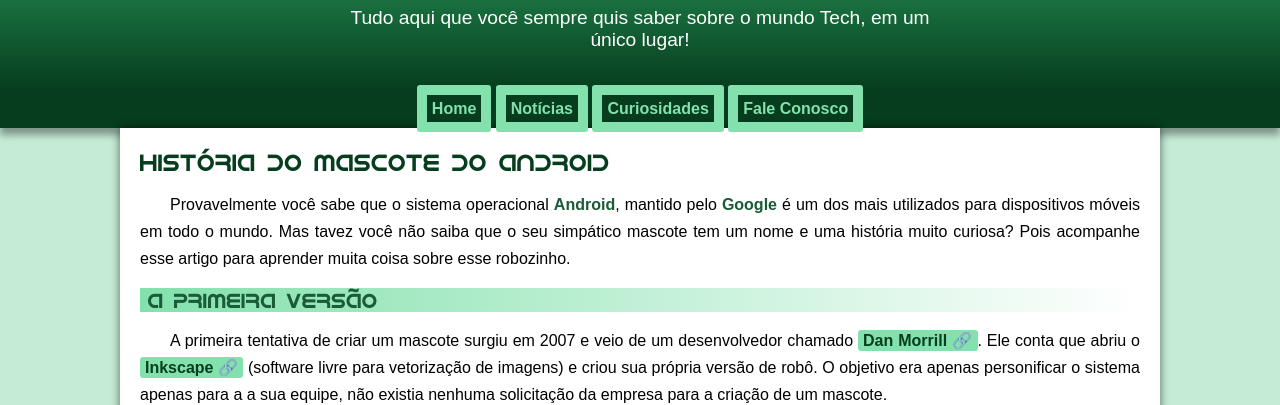
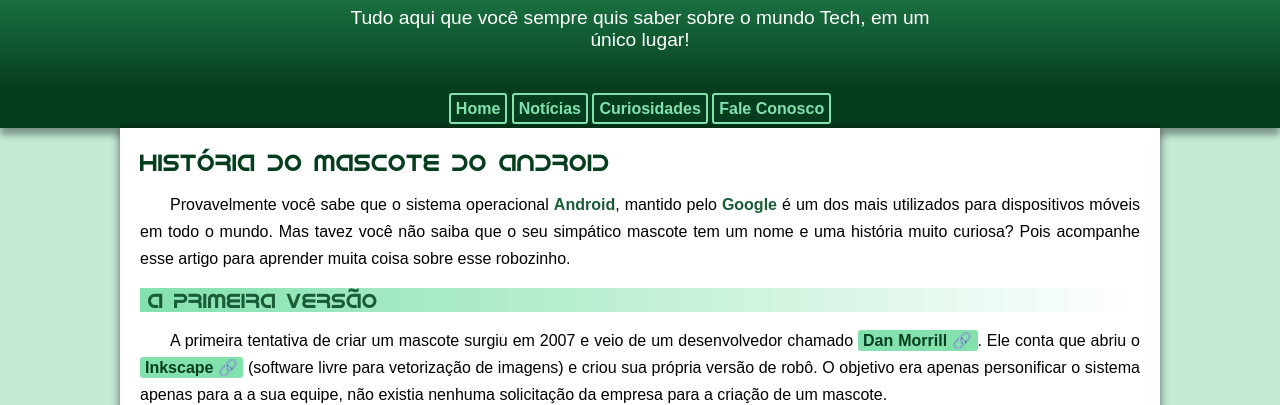
Before and after one commit to eujuniorrafael/projeto-android, a plain HTML site: page index.html in a window 1280 px wide. Shown: the part 100-505 px from the top of the page. Drawn offline with Linux system fonts and the light colour scheme.

Commit message:
Update style.css

```diff
--- a/estilo/style.css
+++ b/estilo/style.css
@@ -76,7 +76,7 @@ nav {
 nav > a {
     color: var(--cor1);
     padding: 5px;
-    border: 10px solid var(--cor1);
+    border: 2px solid var(--cor1);
     border-radius: 3px;
     text-decoration: none;
     font-weight: bold;
```
